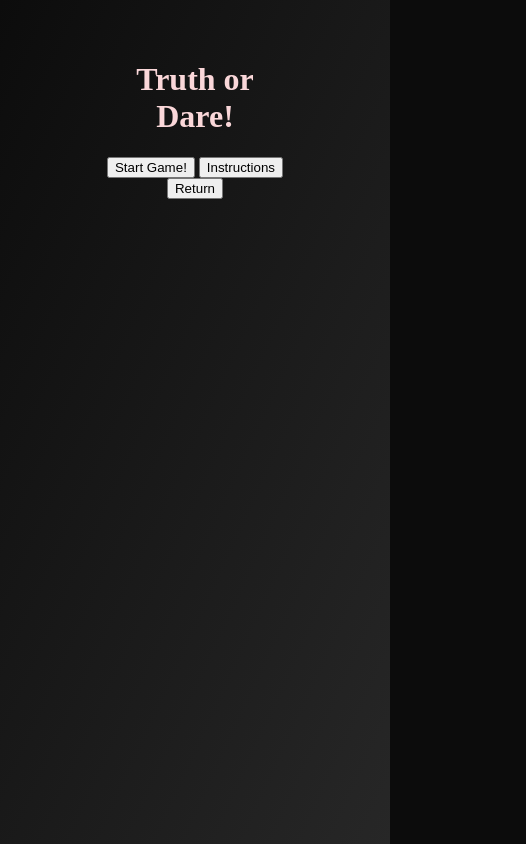
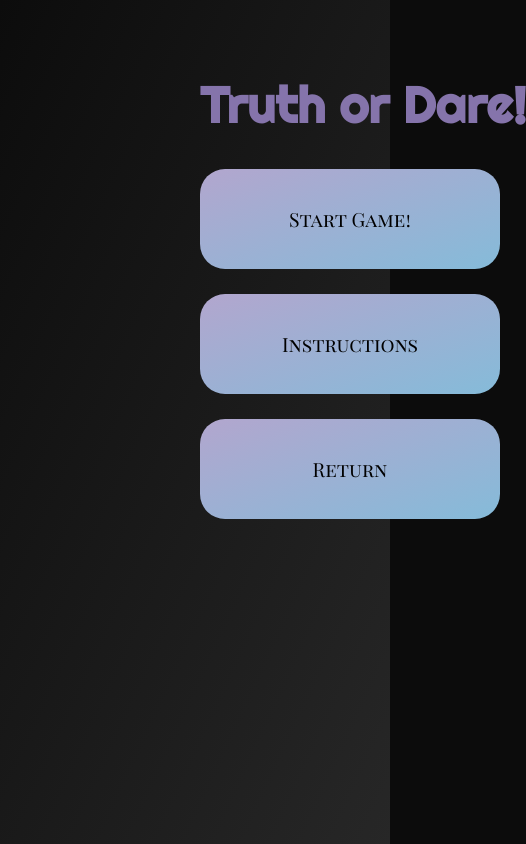
Before and after one commit to ralicynf/truth_or_dare, a plain HTML site: page home.html in a window 390 px wide. Shown: the whole page, 526 px wide, since content can reach past the window. Drawn offline with Linux system fonts and the light colour scheme.

Commit message:
added media querie to title page

```diff
--- a/home.html
+++ b/home.html
@@ -9,12 +9,14 @@
   <script defer src="home.js"></script>
   <title>Truth or Dare!</title>
 </head>
-<body>
-  <h1>Truth or Dare!</h1>
-  <div>
+<body id="bodyHome">
+  <h1 id="homeLogo">Truth or Dare!</h1>
+  <div class="homepagebuttons">
     <button type="button" id="startGameButton" onclick="location.href='gameplay.html'">Start Game!</button>
+    <div></div>
     <button type="button" id="instructionsButton" onclick="location.href='instructions.html'" >Instructions</button>
+    <div></div>
+    <button type="button" id="homeButton" onclick="location.href='index.html'">Return</button>
   </div>
-  <button type="button" id="homeButton" onclick="location.href='index.html'">Return</button>
 </body>
 </html>
--- a/style.css
+++ b/style.css
@@ -7,9 +7,9 @@ body {
   background-repeat: no-repeat;
   background-attachment: fixed;
   text-align: center;
-  padding: 40px 100px;
+  padding: 40px 200px;
   max-width: 600px;
-  margin: auto;
+  margin: 0 auto;
 }
 
 #logo {
@@ -27,14 +27,103 @@ body {
 #letsPlayButton {
   background-image: linear-gradient(to right, #357aa1, #35564c);
   color: #c8e3f2;
-  border: 2px;
+  border: 5px;
   border-color: #2e2e47;
   border-radius: 30px;
   padding: 10px 30px;
   font-family: 'Jura', serif;
   font-size: 4vw;
-  max-width: 40%;
-  max-height: 20%;
+
+}
+
+@media (max-width: 600px) {
+  #logo {
+    font-size: 30px;
+  }
+  #letsPlayButton {
+    width: 100px;
+    font-size: 20px
+  }
+}
+@media (min-width: 1100px) {
+  #logo {
+    font-size: 70px;
+  }
+  #letsPlayButton {
+    width: 300px;
+    font-size: 50px
+  }
+}
+
+#homeLogo {
+  color: #8574ab;
+  font-family: 'Righteous', sans-serif;
+  font-size: 12vw;
+  max-width: 500px;
+  white-space: nowrap;
+}
+
+.homepagebuttons {
+  display: grid;
+  grid-template-rows: 1fr .25fr 1fr .25fr 1fr;
+  align-items: center;
+}
+
+
+
+#startGameButton {
+  background-image: linear-gradient(to bottom right, #b2a6ce, #85bbd9);
+  border: 5px;
+  border-color: #225b7b;
+  border-radius: 25px;
+  padding: 10px 30px;
+  font-family: 'Playfair Display SC', serif;
+  font-size: 5vw;
+  column-gap: 30px;
+  height: 100px;
+}
+
+#instructionsButton {
+  background-image: linear-gradient(to bottom right, #b2a6ce, #85bbd9);
+  border: 5px;
+  border-color: #225b7b;
+  border-radius: 25px;
+  font-size: 5vw;
+  padding: 10px 30px;
+  font-family: 'Playfair Display SC', serif;
+  height: 100px;
+  min-width: 100px;
+}
+
+#homeButton {
+  background-image: linear-gradient(to bottom right, #b2a6ce, #85bbd9);
+  border: 5px;
+  border-color: #225b7b;
+  border-radius: 25px;
+  font-size: 5vw;
+  padding: 10px 30px;
+  font-family: 'Playfair Display SC', serif;
+  column-gap: 30px;
+  height: 100px;
+}
+
+@media (max-width: 600px) {
+  #homeLogo {
+    font-size: 50px;
+  }
+ .homepagebuttons {
+    width: 300px;
+    font-size: 3vw;
+ }
+}
+@media (min-width: 1100px) {
+  #homeLogo {
+    font-size: 100px;
+  }
+  .homepagebuttons {
+    width: 500px;
+    font-size: 50px;
+  }
 }
 
 .enterPlayers {
```
Also changed, not shown: gameplay.html (+2 -3 lines), instructions.html (+2 -2 lines).
